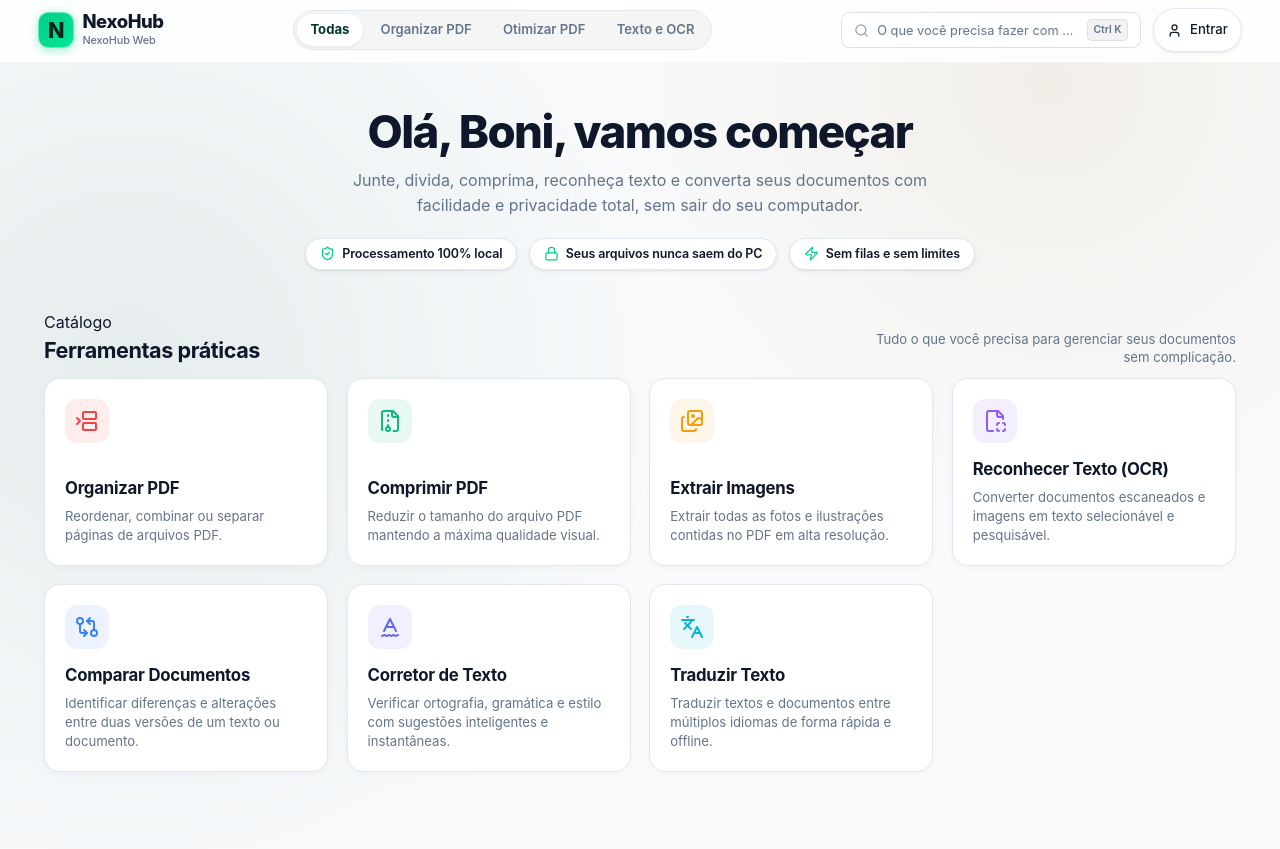
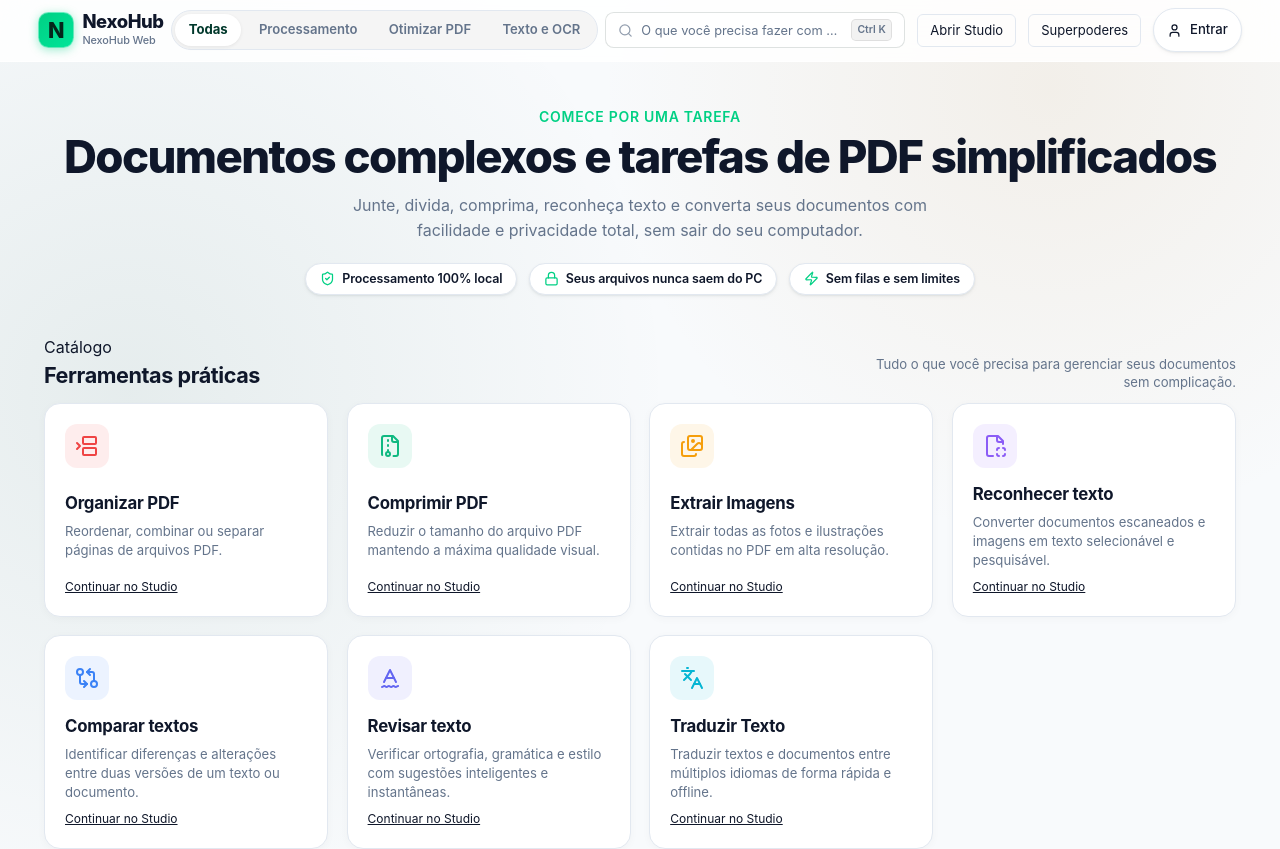
Before and after one commit to junior-aguiar-eng/NexoHub, a React (Vite) app in the folder apps/client/: page / in a window 1280 px wide. Shown: the top 849 px of the page. Built offline with nearby package versions, Linux system fonts and the light colour scheme; no server answers.

Commit message:
feat(client): integra Launcher ao Studio, Superpoderes e sincroniza navegacao E2E

```diff
--- a/apps/client/src/App.tsx
+++ b/apps/client/src/App.tsx
@@ -1,8 +1,10 @@
+import { type NexoFlowSnapshot, promoteQuickTool } from "@nexohub/domain";
 import { Database, FileCheck, ShieldCheck, Zap } from "lucide-react";
 import { useEffect, useMemo, useState } from "react";
 import { AuthProvider, useAuth } from "@/features/account/AuthContext";
 import { AuthModal } from "@/features/account/AuthModal";
 import { UserProfileModal } from "@/features/account/UserProfileModal";
+import { CapabilitiesModal } from "@/features/capabilities/CapabilitiesModal";
 import { CommandPalette } from "@/features/launcher/CommandPalette";
 import { DedicatedToolView } from "@/features/launcher/DedicatedToolView";
 import { resolveLauncherTools } from "@/features/launcher/data";
@@ -12,6 +14,7 @@
 import { QuickToolGrid } from "@/features/launcher/QuickToolGrid";
 import { RecentProjects } from "@/features/launcher/RecentProjects";
 import { useRecentOperations } from "@/features/launcher/useRecentOperations";
+import { StudioWorkspace } from "@/features/studio/StudioWorkspace";
 import { translate } from "@/i18n";
 import { createDocumentCorePort } from "@/platform/document-core";
 
@@ -50,6 +53,15 @@
   const [activeSuite, setActiveSuite] = useState<SuiteId>("overview");
   const [searchQuery] = useState("");
   const [commandPaletteOpen, setCommandPaletteOpen] = useState(false);
+  const [isStudioOpen, setIsStudioOpen] = useState(false);
+  const [isCapabilitiesOpen, setIsCapabilitiesOpen] = useState(false);
+  const [promotedFlow, setPromotedFlow] = useState<
+    | {
+        tool: LauncherTool;
+        flow: NexoFlowSnapshot;
+      }
+    | undefined
+  >(undefined);
 
   useEffect(() => {
     function handleShortcut(event: KeyboardEvent) {
@@ -78,7 +90,23 @@
     });
   }, [dynamicTools, activeSuite, searchQuery]);
 
-  // Se o usuário selecionou uma ferramenta, exibe a tela dedicada da ferramenta
+  // Se o usuário selecionou o Studio, exibe a mesa de trabalho do Studio
+  if (isStudioOpen) {
+    return (
+      <div className="app-shell">
+        <StudioWorkspace
+          onClose={() => {
+            setIsStudioOpen(false);
+            setPromotedFlow(undefined);
+          }}
+          documentCore={documentCore}
+          promotedFlow={promotedFlow}
+        />
+      </div>
+    );
+  }
+
+  // Se o usuário selecionou uma ferramenta dedicada, exibe a tela dedicada da ferramenta
   if (activeDedicatedTool) {
     return (
       <div className="app-shell">
@@ -107,6 +135,11 @@
         activeSuite={activeSuite}
         onSelectSuite={(suite) => setActiveSuite(suite)}
         onOpenCommandPalette={() => setCommandPaletteOpen(true)}
+        onOpenStudio={() => {
+          setPromotedFlow(undefined);
+          setIsStudioOpen(true);
+        }}
+        onOpenCapabilities={() => setIsCapabilitiesOpen(true)}
         searchQuery={searchQuery}
       />
       <main id="main-content" className="launcher-content launcher-content--full">
@@ -117,6 +150,11 @@
         <div className="launcher-grid-container">
           <QuickToolGrid
             tools={filteredTools}
+            onPromote={(tool) => {
+              const flow = promoteQuickTool(tool.id).snapshot;
+              setPromotedFlow({ tool, flow });
+              setIsStudioOpen(true);
+            }}
             onRunTool={(tool, files) => {
               setInitialFilesForTool(files || []);
               setActiveDedicatedTool(tool);
@@ -170,6 +208,12 @@
         onSelectSuite={setActiveSuite}
       />
 
+      <CapabilitiesModal
+        open={isCapabilitiesOpen}
+        onClose={() => setIsCapabilitiesOpen(false)}
+        documentCore={documentCore}
+      />
+
       <AuthModal open={authModalOpen} onClose={closeAuthModal} initialTab={authModalTab} />
 
       <UserProfileModal open={userProfileModalOpen} onClose={closeUserProfileModal} />
--- a/apps/client/src/features/launcher/Header.tsx
+++ b/apps/client/src/features/launcher/Header.tsx
@@ -9,6 +9,8 @@
   activeSuite: SuiteId;
   onSelectSuite: (suite: SuiteId) => void;
   onOpenCommandPalette: () => void;
+  onOpenStudio?: () => void;
+  onOpenCapabilities?: () => void;
   searchQuery?: string;
 };
 
@@ -16,6 +18,8 @@
   activeSuite,
   onSelectSuite,
   onOpenCommandPalette,
+  onOpenStudio,
+  onOpenCapabilities,
   searchQuery,
 }: HeaderProps) {
   const isDesktop = isTauriEnvironment();
@@ -46,7 +50,7 @@
           type="button"
           className="header-command-input"
           onClick={onOpenCommandPalette}
-          aria-label={translate("header.search")}
+          aria-label="Buscar no NexoHub"
         >
           <Search size={15} aria-hidden="true" className="header-command-input__icon" />
           <span className="header-command-input__placeholder">
@@ -55,6 +59,42 @@
           <kbd className="header-command-input__kbd">{translate("header.searchShortcut")}</kbd>
         </button>
 
+        {onOpenStudio && (
+          <button
+            type="button"
+            className="btn btn--secondary header-studio-btn"
+            onClick={onOpenStudio}
+            style={{
+              fontSize: "0.8125rem",
+              padding: "6px 12px",
+              borderRadius: "6px",
+              border: "1px solid var(--color-border)",
+              background: "var(--color-surface-hover)",
+              cursor: "pointer",
+            }}
+          >
+            Abrir Studio
+          </button>
+        )}
+
+        {onOpenCapabilities && (
+          <button
+            type="button"
+            className="btn btn--secondary header-superpowers-btn"
+            onClick={onOpenCapabilities}
+            style={{
+              fontSize: "0.8125rem",
+              padding: "6px 12px",
+              borderRadius: "6px",
+              border: "1px solid var(--color-border)",
+              background: "var(--color-surface-hover)",
+              cursor: "pointer",
+            }}
+          >
+            Superpoderes
+          </button>
+        )}
+
         <UserMenu />
       </div>
     </header>
--- a/apps/client/src/features/launcher/Hero.tsx
+++ b/apps/client/src/features/launcher/Hero.tsx
@@ -13,8 +13,21 @@
       transition={{ duration: reduceMotion ? 0 : 0.35, ease: "easeOut" }}
       aria-labelledby="hero-title"
     >
+      <h2
+        className="hero__eyebrow"
+        style={{
+          fontSize: "0.875rem",
+          color: "var(--color-brand)",
+          fontWeight: 600,
+          textTransform: "uppercase",
+          letterSpacing: "0.05em",
+          marginBottom: "4px",
+        }}
+      >
+        Comece por uma tarefa
+      </h2>
       <h1 id="hero-title" className="hero__welcome-title">
-        {translate("hero.welcome")}
+        Documentos complexos e tarefas de PDF simplificados
       </h1>
       <p className="hero__description">{translate("hero.description")}</p>
 
--- a/apps/client/src/features/launcher/ToolCard.tsx
+++ b/apps/client/src/features/launcher/ToolCard.tsx
@@ -11,7 +11,7 @@
   onRunTool?: (tool: LauncherTool, initialFiles?: File[]) => void;
 };
 
-export function ToolCard({ tool, index, onRunTool }: ToolCardProps) {
+export function ToolCard({ tool, index, onPromote, onRunTool }: ToolCardProps) {
   const reduceMotion = useReducedMotion();
   const [isDragOver, setIsDragOver] = useState(false);
   const Icon = tool.icon;
@@ -102,6 +102,30 @@
         <p className="tool-card__desc">{translate(tool.descriptionKey)}</p>
       </div>
 
+      {onPromote && (
+        <button
+          type="button"
+          className="tool-card__promote-btn"
+          style={{
+            marginTop: "8px",
+            fontSize: "0.75rem",
+            color: "var(--color-muted)",
+            background: "none",
+            border: "none",
+            cursor: "pointer",
+            padding: 0,
+            textAlign: "left",
+            textDecoration: "underline",
+          }}
+          onClick={(e) => {
+            e.stopPropagation();
+            onPromote(tool);
+          }}
+        >
+          Continuar no Studio
+        </button>
+      )}
+
       <div className="tool-card__hover-arrow" aria-hidden="true">
         <ArrowRight size={14} style={{ color: accent }} />
       </div>
--- a/apps/client/src/features/launcher/data.ts
+++ b/apps/client/src/features/launcher/data.ts
@@ -12,8 +12,8 @@
 import type { LauncherTool, Suite } from "./model";
 
 export const suites: readonly Suite[] = [
-  { id: "overview", labelKey: "suite.all", ariaLabel: "Todas as ferramentas" },
-  { id: "organize", labelKey: "suite.organize", ariaLabel: "Organizar PDF" },
+  { id: "overview", labelKey: "suite.all", ariaLabel: "Todas" },
+  { id: "organize", labelKey: "suite.processing", ariaLabel: "Processamento" },
   { id: "optimize", labelKey: "suite.optimize", ariaLabel: "Otimizar PDF" },
   { id: "text", labelKey: "suite.text", ariaLabel: "Texto" },
 ];
--- a/apps/client/src/i18n/pt-BR.ts
+++ b/apps/client/src/i18n/pt-BR.ts
@@ -19,7 +19,7 @@
   "suite.optimize": "Otimizar PDF",
   "suite.text": "Texto e OCR",
   "suite.security": "Segurança",
-  "suite.processing": "Organizar PDF",
+  "suite.processing": "Processamento",
   "suite.review": "Texto e OCR",
   "suite.compliance": "Segurança",
   "suite.extraction": "Extração",
@@ -72,13 +72,13 @@
   "tool.pdfExtractImages.title": "Extrair Imagens",
   "tool.pdfExtractImages.description":
     "Extrair todas as fotos e ilustrações contidas no PDF em alta resolução.",
-  "tool.pdfOcr.title": "Reconhecer Texto (OCR)",
+  "tool.pdfOcr.title": "Reconhecer texto",
   "tool.pdfOcr.description":
     "Converter documentos escaneados e imagens em texto selecionável e pesquisável.",
-  "tool.textCompare.title": "Comparar Documentos",
+  "tool.textCompare.title": "Comparar textos",
   "tool.textCompare.description":
     "Identificar diferenças e alterações entre duas versões de um texto ou documento.",
-  "tool.textReview.title": "Corretor de Texto",
+  "tool.textReview.title": "Revisar texto",
   "tool.textReview.description":
     "Verificar ortografia, gramática e estilo com sugestões inteligentes e instantâneas.",
   "tool.textTranslate.title": "Traduzir Texto",
```
Also changed, not shown: 1 other file (tests, documents, lock files or other folders).
